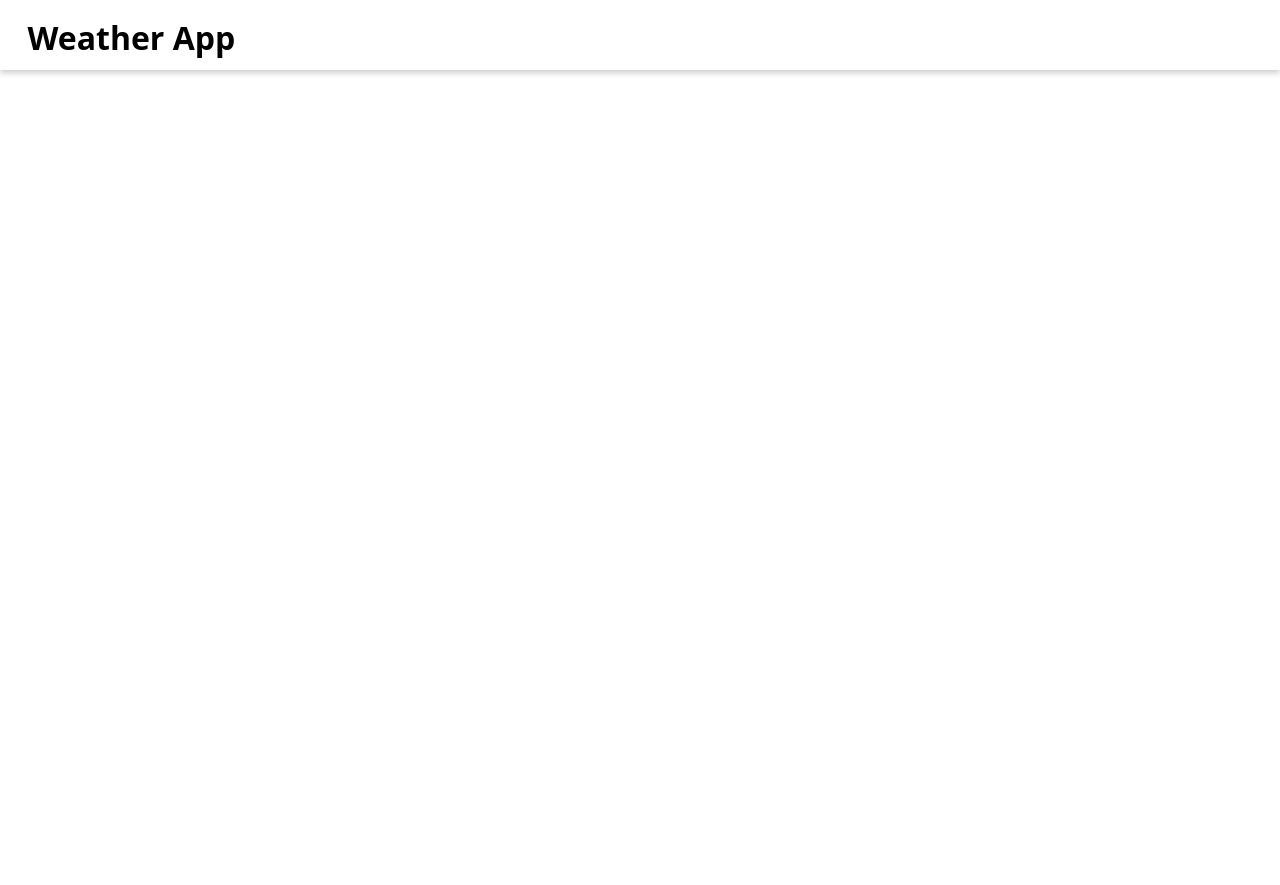
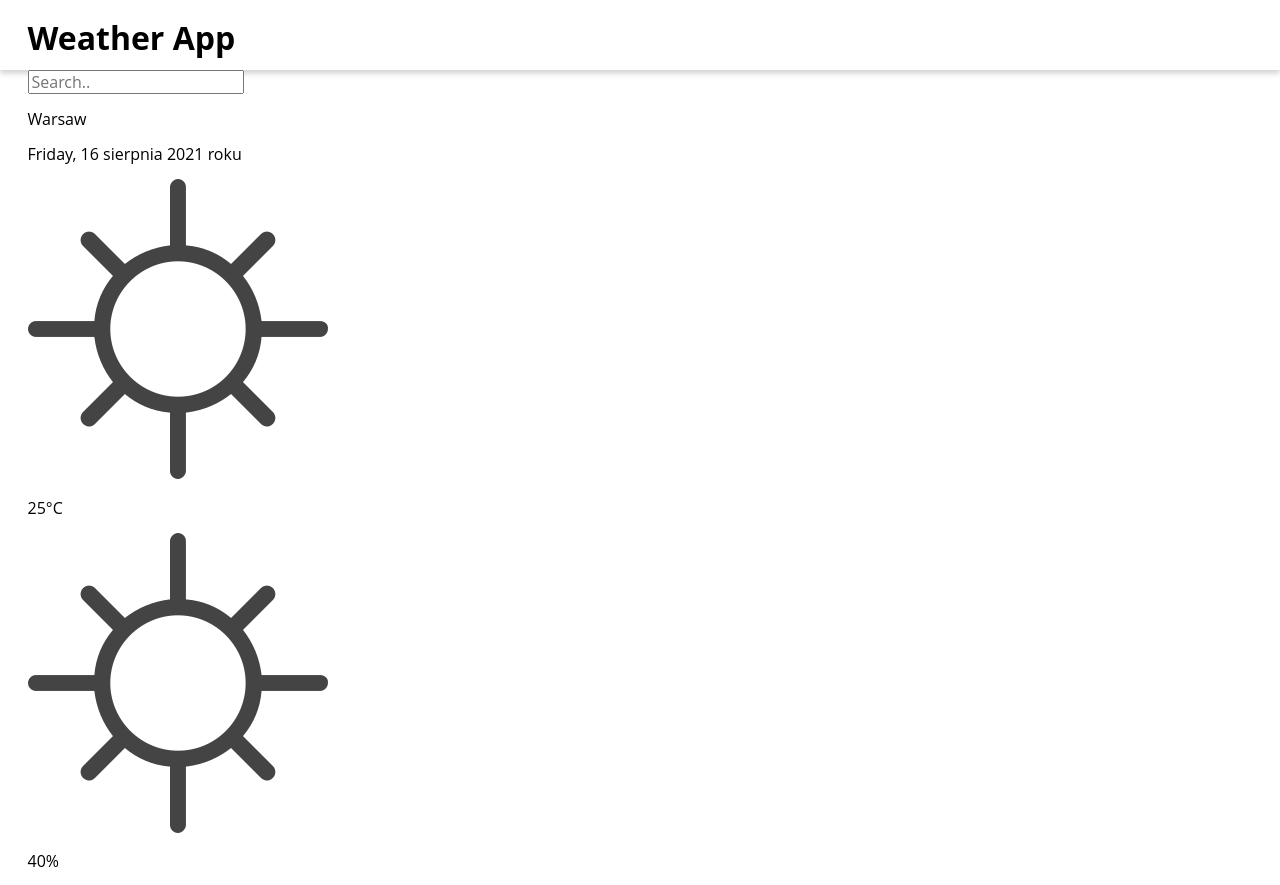
Before and after one commit to martafrackiewicz/weather-app, a React (Create React App) app: page / in a window 1280 px wide. Shown: the top 885 px of the page. Before the commit the page ends 800 px from the top, so only its background shows below. Built offline with nearby package versions, Linux system fonts and the light colour scheme.

Commit message:
Add all other elements

```diff
--- /dev/null
+++ b/src/components/Description/Description.js
@@ -0,0 +1,10 @@
+const Description = () => {
+    return (
+        <div className="description-container">
+            <p className="description-city">Warsaw</p>
+            <p className="description-date">Friday, 16 sierpnia 2021 roku</p>
+        </div>
+    );
+}
+
+export default Description;
--- /dev/null
+++ b/src/components/IconAndText/IconAndText.js
@@ -0,0 +1,12 @@
+import sun from "../../icons/sun.png";
+
+const IconAndText = ({text}) => {
+    return (
+        <div className="icon-and-text-container">
+            <img src={sun} className="icon" alt="sun"></img>
+            <p className="text">{text}</p>
+        </div>
+    );
+}
+
+export default IconAndText;
--- a/src/components/MainSection/MainSection.js
+++ b/src/components/MainSection/MainSection.js
@@ -1,9 +1,18 @@
+import Description from "../Description/Description"
+import IconAndText from "../IconAndText/IconAndText";
+import Search from "../Search/Search"
 
 
 const MainSection = () => {
     return (
         <div className="container main-section-container">
-
+            <Search />
+            <Description />
+            <IconAndText text={"25\u00b0C"} />
+            <div className="conditions-container">
+                <IconAndText text={"40%"} />
+                <IconAndText text={"20 m/s"} />
+            </div>
         </div>
     );
 }
--- /dev/null
+++ b/src/components/Search/Search.js
@@ -0,0 +1,11 @@
+const Search = () => {
+    return (
+        <div className="search-bar">
+            <form className="search-bar-form">
+                <input type="text" placeholder="Search.." name="search" />
+            </form>
+        </div>
+    );
+}
+
+export default Search;
```
